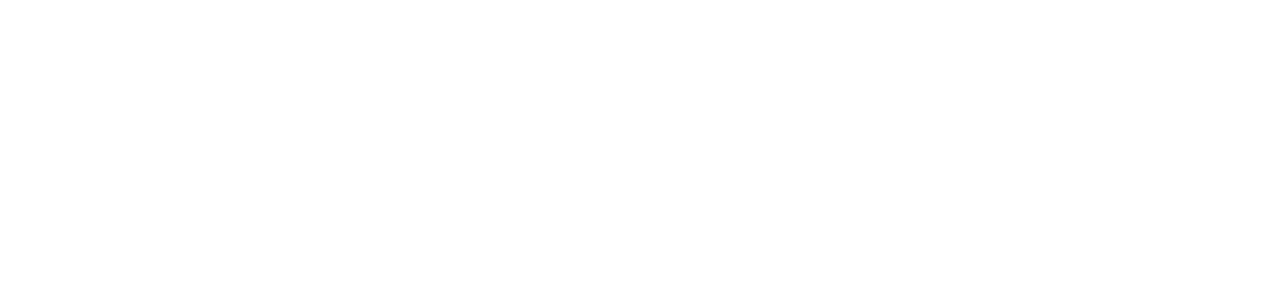
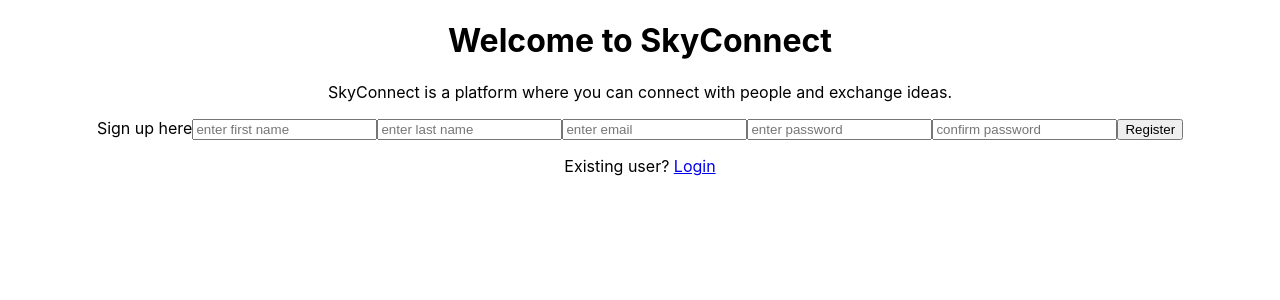
Before and after one commit to Santooos/SkyConnect, a React (Create React App) app in the folder skyconnect/: page /signup in a window 1280 px wide. Shown: the top 300 px of the page. Built offline with nearby package versions, Linux system fonts and the light colour scheme; the HTML template or start-up script is replaced by a standard one.

Commit message:
UI changes

```diff
--- a/skyconnect/src/App.jsx
+++ b/skyconnect/src/App.jsx
@@ -2,6 +2,7 @@
 import './App.css';
 import {Routes,BrowserRouter,Route} from 'react-router-dom';
 import { LandingPage } from './LandingPage';
+import Dashboard from './Dashboard';
 import SignUp from './SignUp';
 import SignIn from './SignIn';
 
@@ -14,6 +15,7 @@
           <Route path='/' element={<LandingPage/>}/>
           <Route path='/signup' element={<SignUp/>}/>
           <Route path='/login' element={<SignIn/>}/>
+          <Route path='/dashboard' element={<Dashboard/>}/>
         </Routes>
       </BrowserRouter>
 
--- /dev/null
+++ b/skyconnect/src/Dashboard.jsx
@@ -0,0 +1,9 @@
+export default function Dashboard() {
+    return (
+        <div>
+            <h1>
+                Welcome to your dashboard
+            </h1>
+        </div>
+    )
+}
--- a/skyconnect/src/LandingPage.jsx
+++ b/skyconnect/src/LandingPage.jsx
@@ -1,5 +1,4 @@
 import {useNavigate} from 'react-router-dom';
-
 
 export function LandingPage() {
 
@@ -7,14 +6,18 @@
     function handleSignIn() {
         navigate('/login');
     }
+    const handleSignUp = () =>{
+        console.log("Sign Up Clicked!")
+        navigate('/signup');
+    }
 
     return (
         <div>
-        <h1>Landing Page</h1>
+            <h1>Landing Page</h1>
 
-        <button onClick={handleSignIn}> Sign In </button>
-        <button> Sign Up </button>
-        <button> Using LinkedIn </button>
+            <button onClick={handleSignIn}> Sign In </button>
+            <button onClick={handleSignUp}> Sign Up </button>
+            <button> Using LinkedIn </button>
         </div>
     );
 
--- a/skyconnect/src/SignIn.jsx
+++ b/skyconnect/src/SignIn.jsx
@@ -4,10 +4,9 @@
     return (
         <div className="main">
       <div className="intro">
-        <h1>Welcome to SkyConnect</h1>
+        <h1>Welcome back to SkyConnect</h1>
         <p>
-          SkyConnect is a platform where you can connect with people and
-          exchange ideas. You can also find a job here.
+
         </p>
       </div>
       <div className="login-form">
--- a/skyconnect/src/SignUp.jsx
+++ b/skyconnect/src/SignUp.jsx
@@ -1,6 +1,79 @@
+import {Link, useNavigate} from "react-router-dom";
 export default function SignUp() {
 
+
+
     return (
-        <div/>
+    <div className="main">
+      <div>
+        <div className="left">
+            <div className="intro">
+                <h1>Welcome to SkyConnect</h1>
+                <p>
+                SkyConnect is a platform where you can connect with people and
+                exchange ideas.
+                </p>
+            </div>
+        <div>
+
+          </div>
+        </div>
+        <div className="right">
+          <div className="signup-form">
+            Sign up here
+            <input
+              type="text"
+              label="First Name"
+              id="firstname-input"
+              aria-label="name input"
+              placeholder="enter first name"
+
+                          />
+            <input
+              type="text"
+              label="Last Name"
+              id="lastname-input"
+              aria-label="name input"
+              placeholder="enter last name"
+
+
+            />
+            <input
+              type="text"
+              label="Email Address"
+              id="email-input"
+              aria-label="email input"
+              placeholder="enter email"
+
+
+            />
+            <input
+              type="password"
+              label="Create Password"
+              id="password-input"
+              aria-label="password input"
+              placeholder="enter password"
+
+
+            />
+            <input
+              type="password"
+              label="Confirm Password"
+              id="confirm-password"
+              aria-label="confirm password"
+              placeholder="confirm password"
+
+
+            />
+            <button className="register-btn" >
+              Register
+            </button>
+            <p>
+              Existing user? <Link to={"/login"}>Login</Link>
+            </p>
+          </div>
+        </div>
+      </div>
+    </div>
     );
 }
```
Also changed, not shown: skyconnect/src/Dashboard.css (added).
